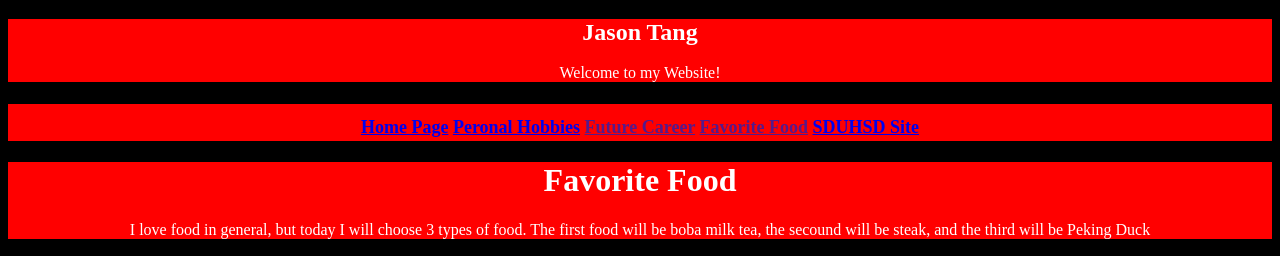
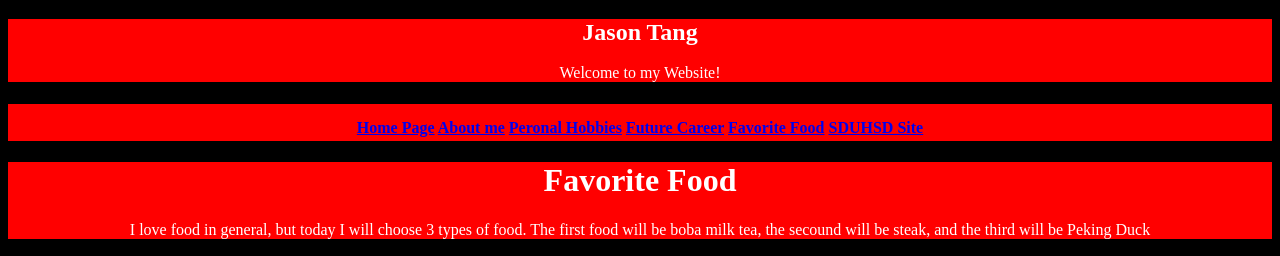
Before and after one commit to jasontang420/jasontang420.github.io, a plain HTML site: page favorite-foods.html in a window 1280 px wide. Shown: the top 256 px of the page. Drawn offline with Linux system fonts and the light colour scheme.

Commit message:
Update favorite-foods.html

```diff
--- a/favorite-foods.html
+++ b/favorite-foods.html
@@ -42,17 +42,18 @@ body {
 <!--Navigation-->
 <center>
           <div id="header" style="background-color: #FF0000;">
-               <h1 style:"margin-bottom:0">
-         <font size="4">
-          <a href="jasontang420.github.io/index.html">Home Page</a></li>
-          <a href="jasontang420.github.io/personal-hobbies"> Peronal Hobbies</a></li>
-          <a href=""> Future Career</a></li>
-          <a href=""> Favorite Food</a></li>
+         <h1 style:"margin-bottom:0">
+         <font size="3">
+         <a href="index.html">Home Page</a>
+          <a href="aboutMe.html">About me</a>
+          <a href="personal-hobbies.html"> Peronal Hobbies</a>
+          <a href="futureCareer.html"> Future Career</a>
+          <a href="favorite-foods.html"> Favorite Food</a>
           <a href="http://www.sduhsd.net/"> SDUHSD Site</a>
           </font>
+          </div>
           </center>
-		  </h1>
-          </div>
+	</h1>
 
 <!--writing-->
 <center>
```
